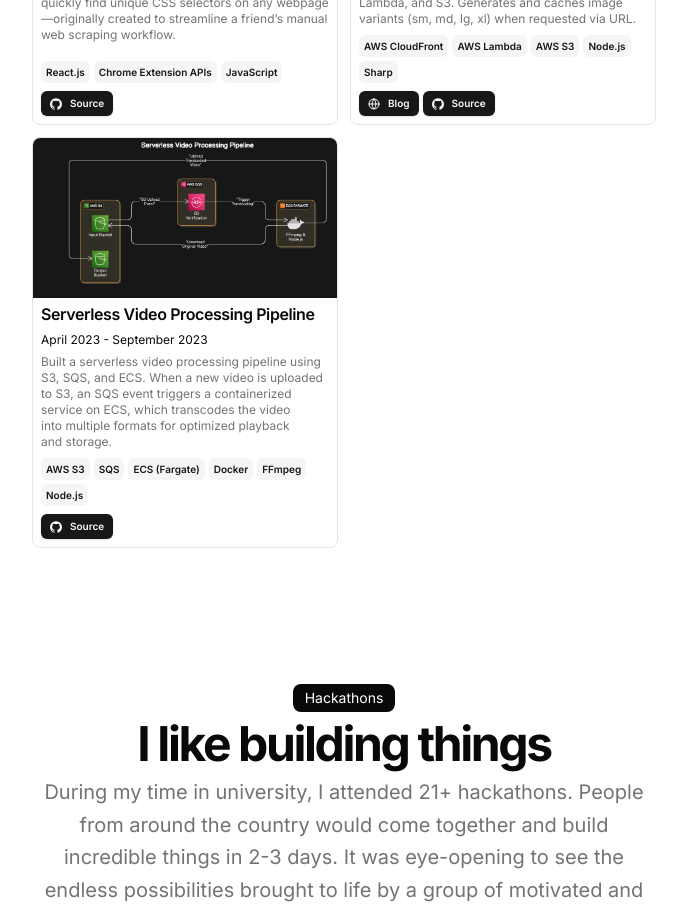
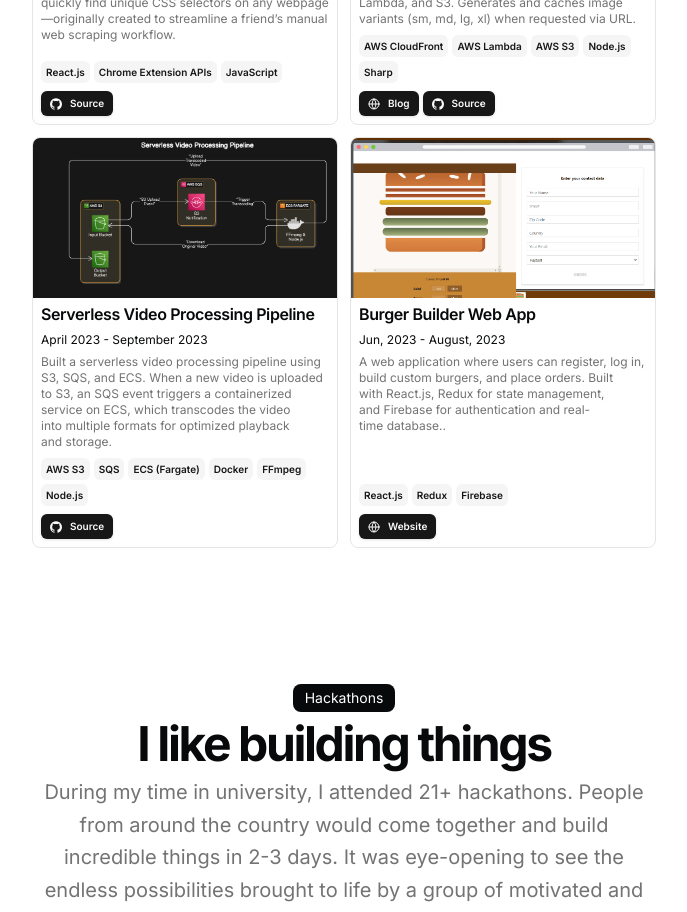
Before and after one commit to shaileshjadav/portfolio-v2, a Next.js app: page / in a window 1280 px wide. Shown: the part 1400-2312 px from the top of the page, without its empty margins (296-983 px from the left). Built offline with nearby package versions, Linux system fonts and the light colour scheme.

Commit message:
fix: Update work copy texts

```diff
--- a/src/data/resume.tsx
+++ b/src/data/resume.tsx
@@ -187,35 +187,28 @@
       image: "/video-transcoder.png",
       video: "",
     },
-    // {
-    //   title: "Automatic Chat",
-    //   href: "https://automatic.chat",
-    //   dates: "April 2023 - March 2024",
-    //   active: true,
-    //   description:
-    //     "Developed an AI Customer Support Chatbot which automatically responds to customer support tickets using the latest GPT models.",
-    //   technologies: [
-    //     "Next.js",
-    //     "Typescript",
-    //     "PostgreSQL",
-    //     "Prisma",
-    //     "TailwindCSS",
-    //     "Shadcn UI",
-    //     "Magic UI",
-    //     "Stripe",
-    //     "Cloudflare Workers",
-    //   ],
-    //   links: [
-    //     {
-    //       type: "Website",
-    //       href: "https://automatic.chat",
-    //       icon: <Icons.globe className="size-3" />,
-    //     },
-    //   ],
-    //   image: "",
-    //   video:
-    //     "https://pub-83c5db439b40468498f97946200806f7.r2.dev/automatic-chat.mp4",
-    // },
+    {
+      title: "Burger Builder Web App",
+      href: "https://burger-builder-app.netlify.app/",
+      dates: "Jun, 2023 - August, 2023",
+      active: true,
+      description:
+        "A web application where users can register, log in, build custom burgers, and place orders. Built with React.js, Redux for state management, and Firebase for authentication and real-time database..",
+      technologies: [
+        "React.js",
+        "Redux",
+        "Firebase",
+      ],
+      links: [
+        {
+          type: "Website",
+          href: "https://burger-builder-app.netlify.app/",
+          icon: <Icons.globe className="size-3" />,
+        },
+      ],
+      image: "/burger-builder.png",
+      video:"",
+    },
   ],
   hackathons: [
     {
```
Also changed, not shown: public/burger-builder.png (added).
